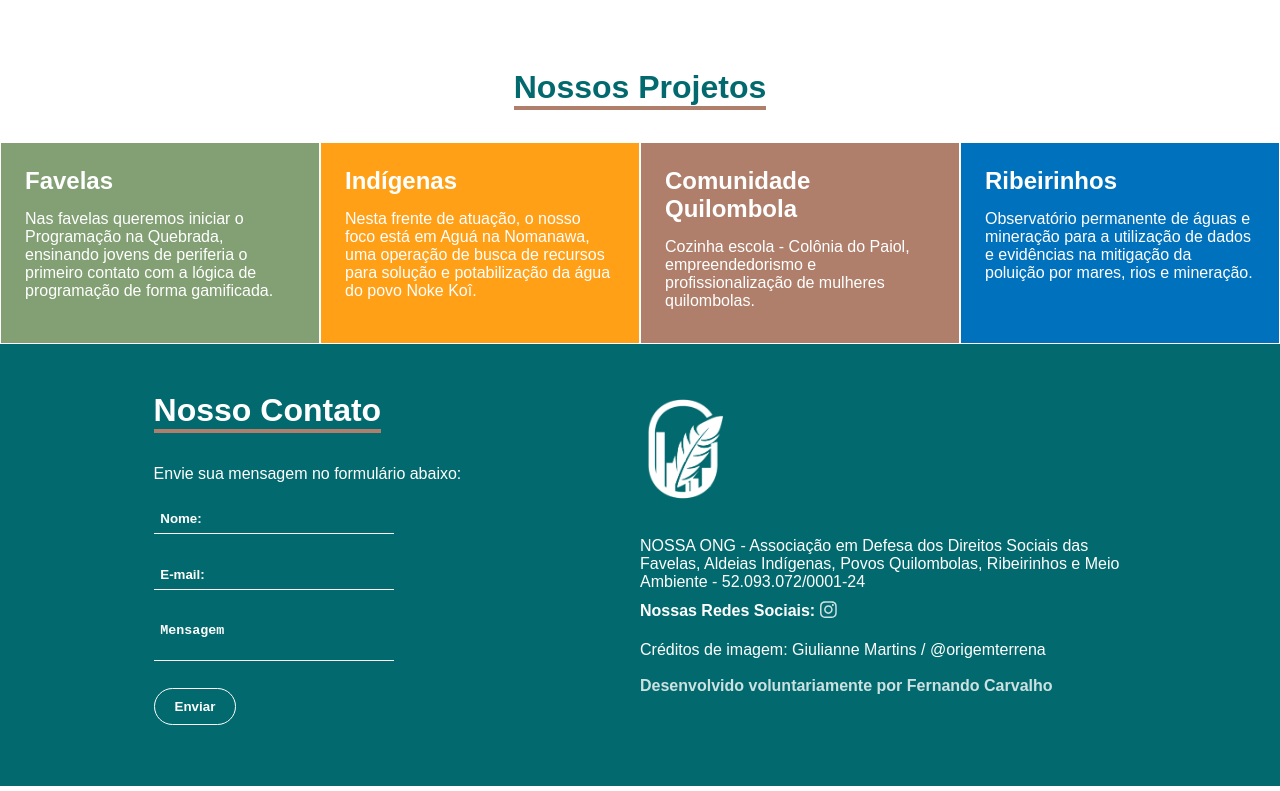
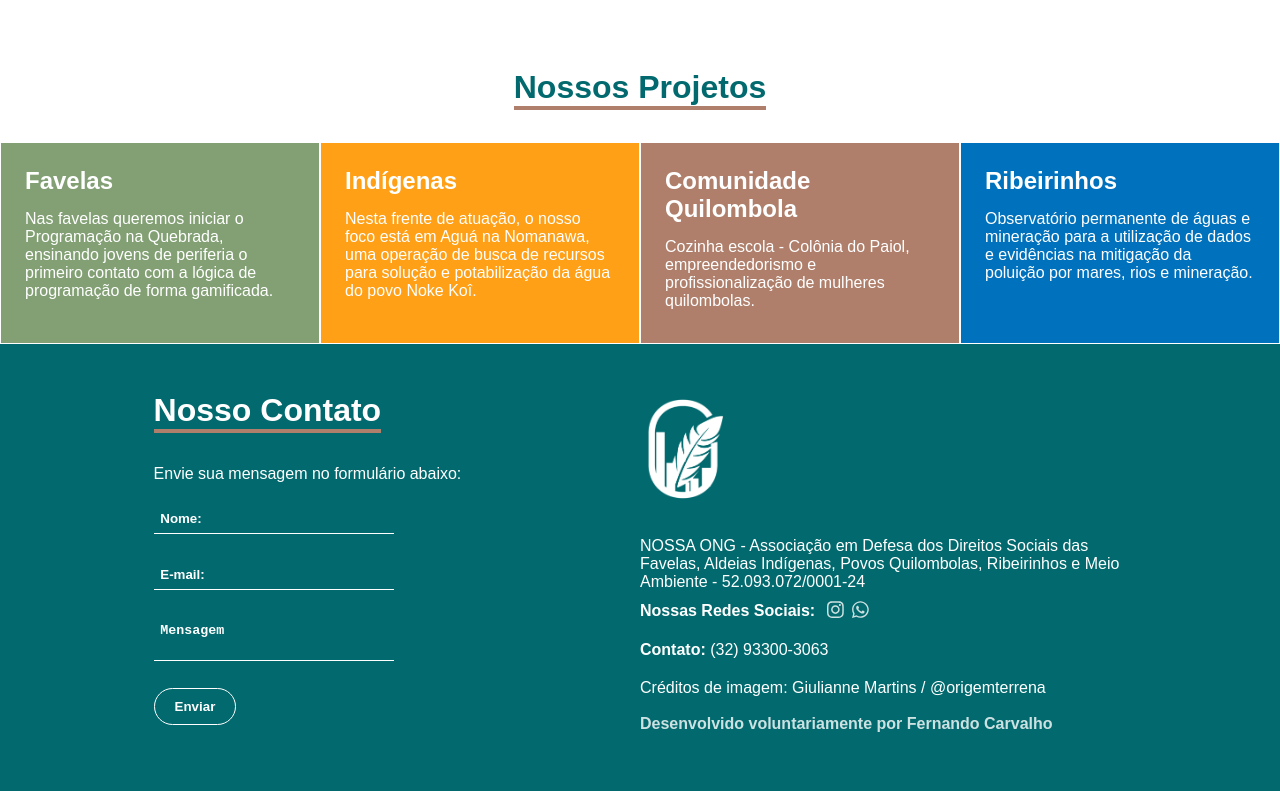
Before and after one commit to NOSSAONG/nossa-ong, a React (Vite) app: page / in a window 1280 px wide. Shown: the part 1482-2273 px from the top of the page. Built offline with nearby package versions, Linux system fonts and the light colour scheme; the HTML template or start-up script is replaced by a standard one.

Commit message:
update contacts

```diff
--- a/src/components/Footer.tsx
+++ b/src/components/Footer.tsx
@@ -1,5 +1,5 @@
 import { FontAwesomeIcon } from '@fortawesome/react-fontawesome'
-import { faInstagram } from '@fortawesome/free-brands-svg-icons'
+import { faInstagram, faWhatsapp } from '@fortawesome/free-brands-svg-icons'
 
 export default function Footer() {
     return (
@@ -29,7 +29,11 @@ export default function Footer() {
                         <a href="https://www.instagram.com/nossaong.br/" target="_blank" rel="noopener noreferrer" className='icon' aria-label="instagram">
                             <FontAwesomeIcon icon={faInstagram} />
                         </a>
+                        <a href="https://wa.me//5532933003063" target="_blank" rel="noopener noreferrer" className='icon' aria-label="whatsapp">
+                            <FontAwesomeIcon icon={faWhatsapp} />
+                        </a>
                     </h3>
+                    <h3>Contato: <span>(32) 93300-3063</span></h3>
                     <p>Créditos de imagem: Giulianne Martins / @origemterrena </p>
                     <a href="https://fernandocarvalhodev.com" target="_blank" rel="noopener noreferrer" id='developer-credits'>
                         Desenvolvido voluntariamente por Fernando Carvalho
--- a/src/css/style.css
+++ b/src/css/style.css
@@ -375,12 +375,15 @@ footer .row .col form button {
 }
 footer .row .col h3 {
   font-size: 1em;
-  margin-right: 0.5em;
   margin-bottom: 20px;
+}
+footer .row .col h3 span {
+  font-weight: 400;
 }
 footer .row .col a {
   color: var(--bg-color);
   text-decoration: none;
+  margin-left: 0.4em;
   opacity: 0.8;
 }
 footer .row .col a:hover {
--- a/src/scss/sections/footer.scss
+++ b/src/scss/sections/footer.scss
@@ -46,12 +46,15 @@ footer{
             //COL B
             h3{
                 font-size: 1em;
-                margin-right: 0.5em;
                 margin-bottom: 20px;
+                span{
+                    font-weight: 400;
+                }
             }
             a{
                 color: var(--bg-color);
                 text-decoration: none;
+                margin-left: 0.4em;
                 opacity: 0.8;
                 &:hover{
                     opacity: 1;
```
Also changed, not shown: 1 other file (tests, documents, lock files or other folders).
